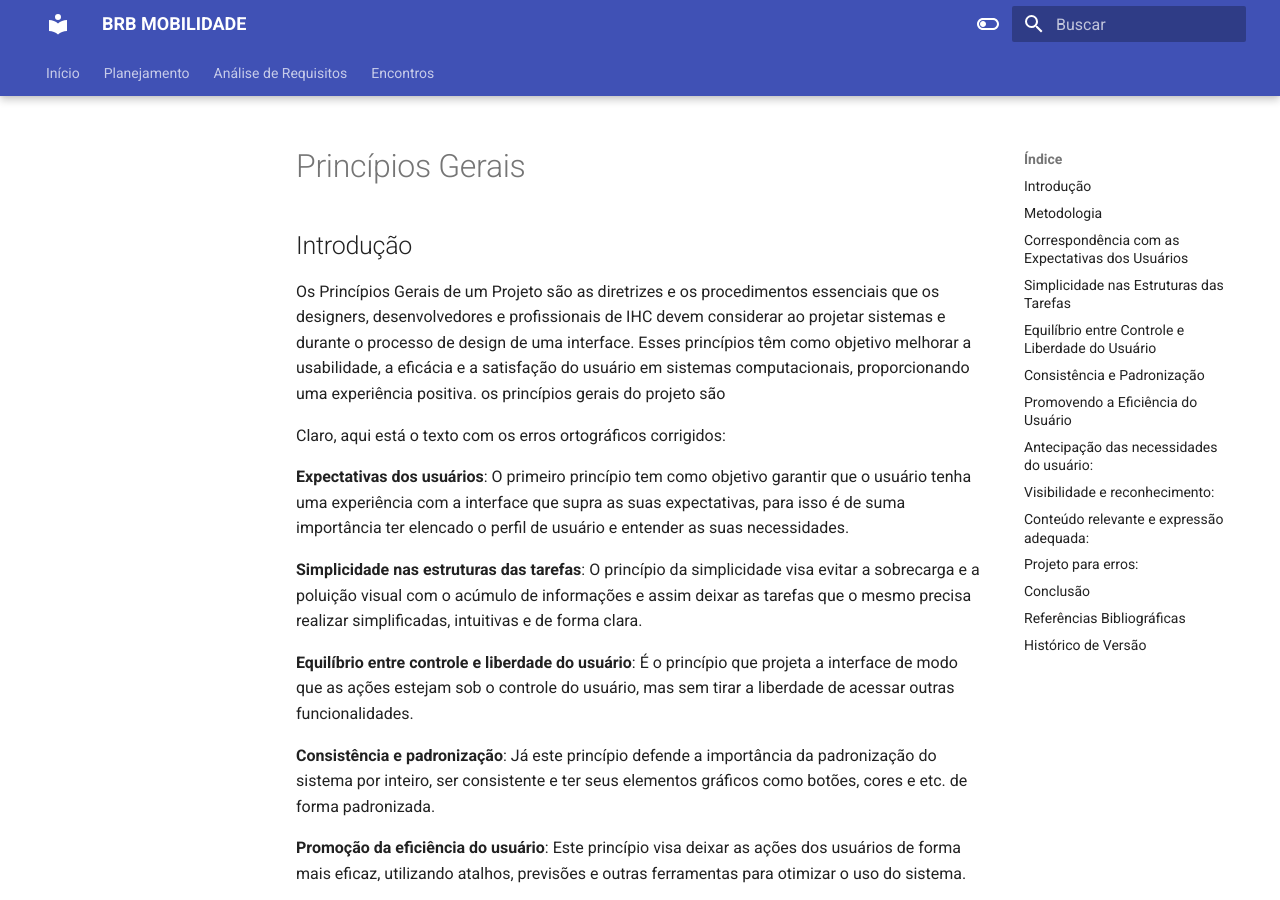
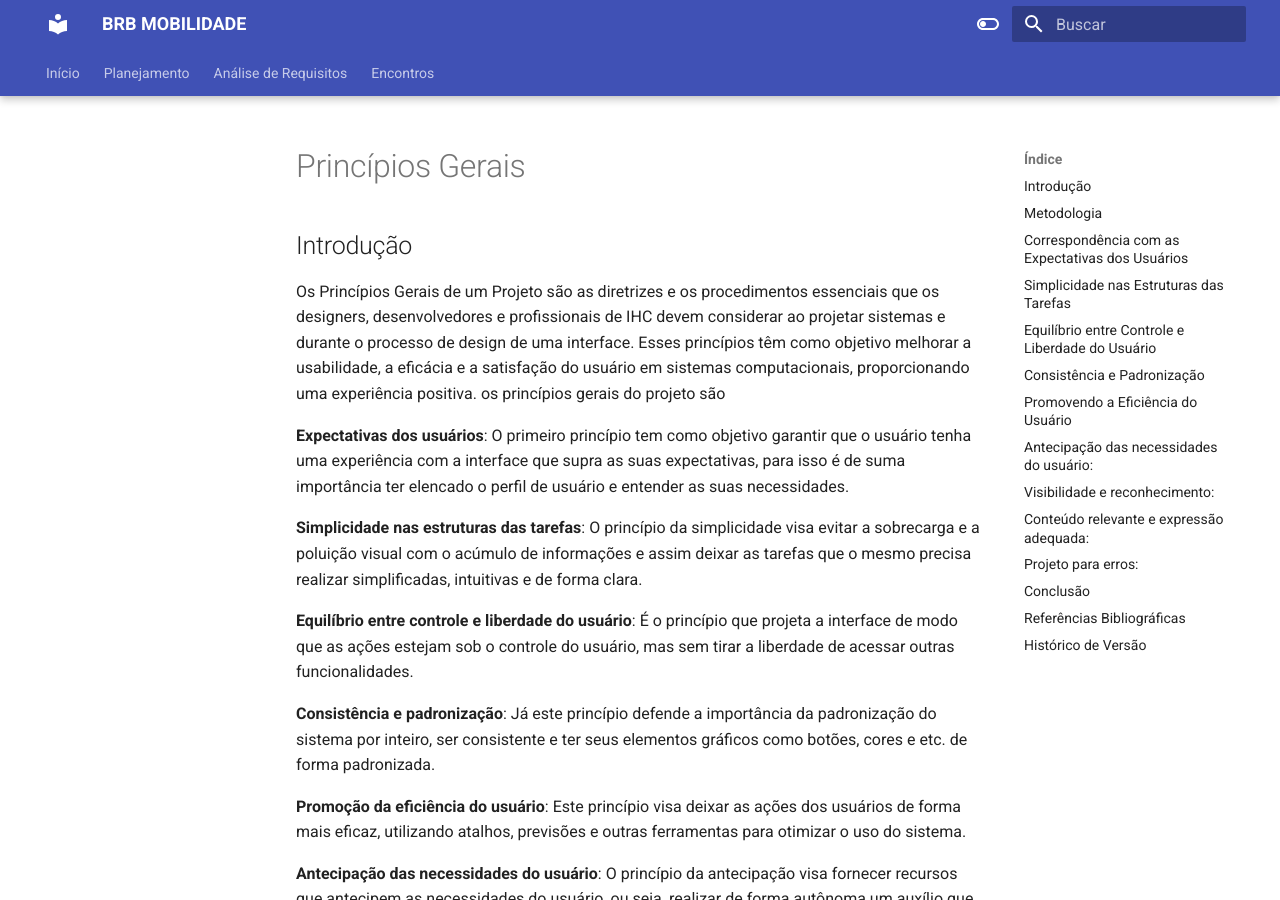
Before and after one commit to Interacao-Humano-Computador/2023.2--BRB-Mobilidade, an MkDocs documentation site: the page built from docs/analiseRequisitos/principios_gerais.md, in a window 1280 px wide and 900 px high. Built offline with MkDocs 1.6.1 and Material for MkDocs 9.7.7, drawn with Linux system fonts in a browser that asks for light colours.

Commit message:
uploading Principis Gerais

```diff
--- a/docs/analiseRequisitos/principios_gerais.md
+++ b/docs/analiseRequisitos/principios_gerais.md
@@ -4,8 +4,6 @@
 
 Os Princípios Gerais de um Projeto  são as diretrizes e os procedimentos essenciais que os designers, desenvolvedores e profissionais de IHC devem considerar ao projetar sistemas e durante o processo de design de uma interface. Esses princípios têm como objetivo melhorar a usabilidade, a eficácia e a satisfação do usuário em sistemas computacionais, proporcionando uma experiência positiva. os princípios gerais do projeto são
 
-
-Claro, aqui está o texto com os erros ortográficos corrigidos:
 
 **Expectativas dos usuários**: O primeiro princípio tem como objetivo garantir que o usuário tenha uma experiência com a interface que supra as suas expectativas, para isso é de suma importância ter elencado o perfil de usuário e entender as suas necessidades.
 
```
